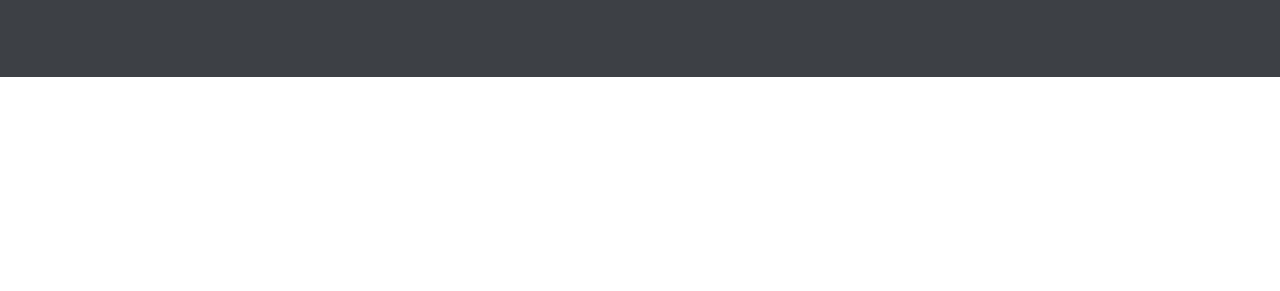
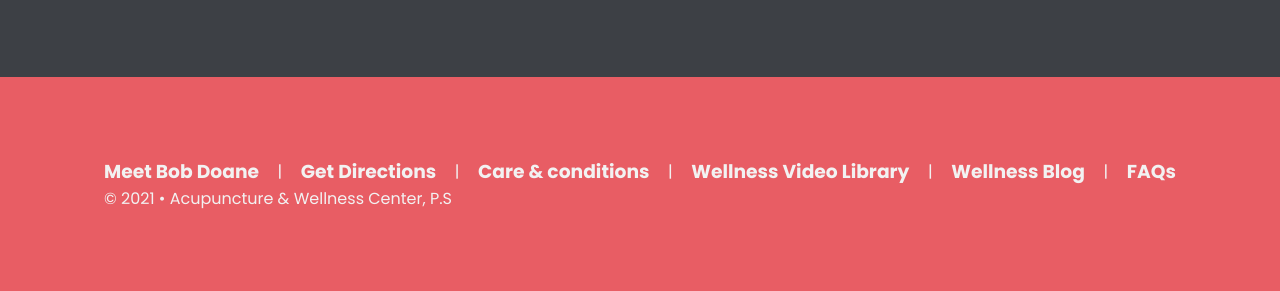
Before and after one commit to jstnaglrr/aguilar_acupuncture, a plain HTML site: page index.html in a window 1280 px wide. Shown: the part 4854-5145 px from the top of the page. Before the commit the page ends 4931 px from the top, so only its background shows below. Drawn offline with Linux system fonts and the light colour scheme.

Commit message:
added footer

```diff
--- a/index.html
+++ b/index.html
@@ -262,5 +262,34 @@
         </div>
     </section>
 
+    <footer class="links">
+        <div class="container">
+
+            <div class="links__wrapper">
+                <div class="links__content">
+                    <ul>
+                        <h3>Meet Bob Doane</h3>
+                        <p>|</p>
+                        <h3>Get Directions</h3>
+                        <p>|</p>
+                        <h3>Care & conditions</h3>
+                        <p>|</p>
+                        <h3>Wellness Video Library</h3>
+                        <p>|</p>
+                        <h3>Wellness Blog</h3>
+                        <p>|</p>
+                        <h3>FAQs</h3>
+                    </ul>
+                </div>
+                <div class="links__credits">
+                    <p>
+                        © 2021 • Acupuncture & Wellness Center, P.S
+                    </p>
+                </div>
+            </div>
+
+        </div>
+    </footer>
+
 </body>
 </html>
--- a/scss/pages/_landing.scss
+++ b/scss/pages/_landing.scss
@@ -64,7 +64,7 @@
     &__wrapper{
         @include mediaQuery() {
             @include grid(1, 3rem);
-        }
+            justify-content: center;
         }
         h2{
             font-size: 40px;
@@ -73,6 +73,7 @@
         p{
             margin-bottom: 8rem;
             font-size: 19px;
+        }
     }
 }
 
@@ -88,6 +89,7 @@
     &__wrapper{
         @include mediaQuery() {
             @include grid(1, 2rem);
+            justify-content: center;
         }
     }
     h2{
@@ -154,6 +156,7 @@
         @include grid(2, 2rem);
         @include mediaQuery() {
             @include grid(1, 2rem);
+            justify-content: center;
         }
     }
     hr{
@@ -184,3 +187,21 @@
     align-items: center;
     justify-content: center;
 }
+.links{
+    padding: 5rem;
+    background-color: $clr-primary;
+    h3{
+        color: $clr-white;
+    }
+    ul{
+        display: flex;
+        justify-content: space-between;
+        align-items: center;
+    }
+    p{
+        color: $clr-white;
+    }
+}
+.links_credits p{
+    justify-content: center;
+}
```
Also changed, not shown: dist/css/main.min.css, 1 other file. Lines whose indentation alone changed are shown as unchanged.
